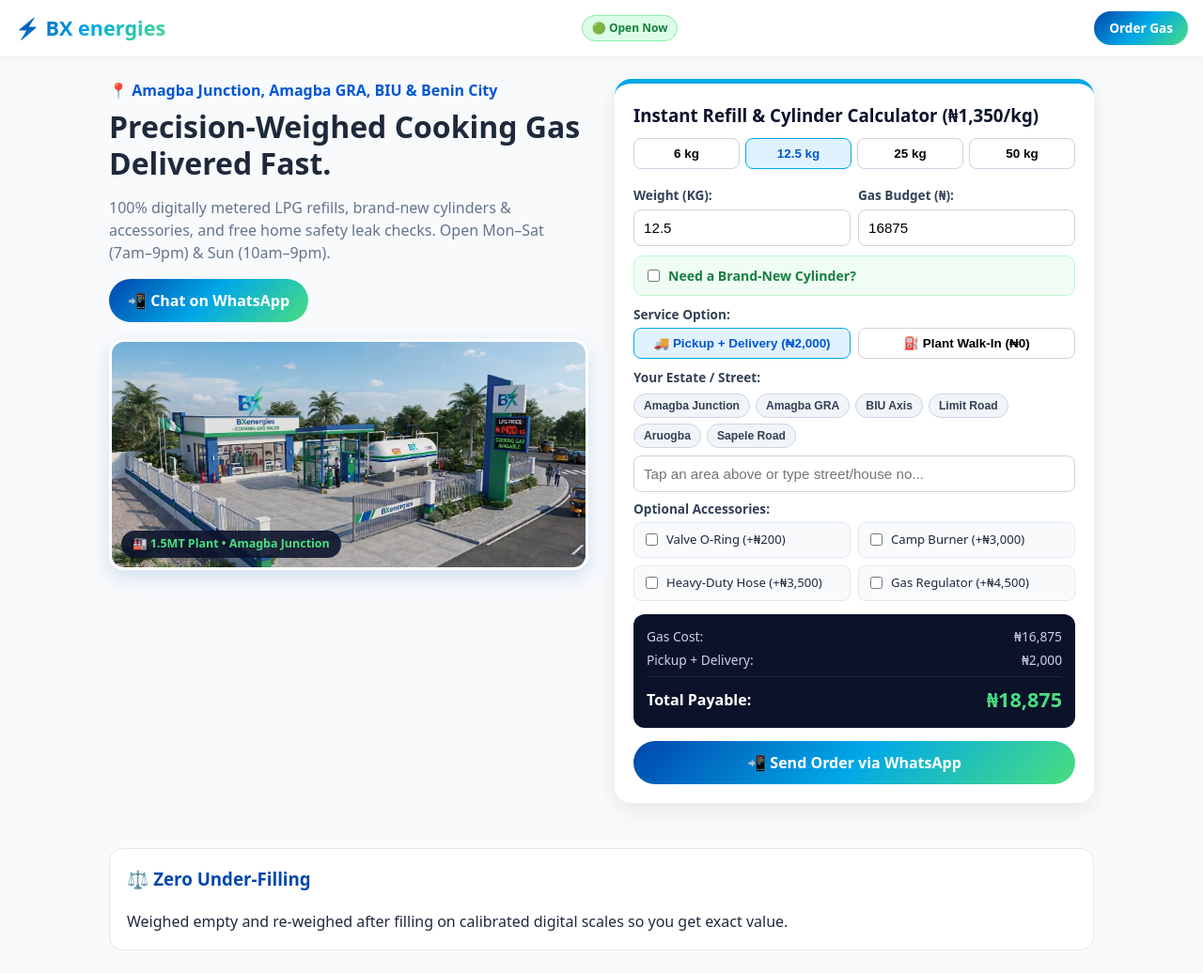
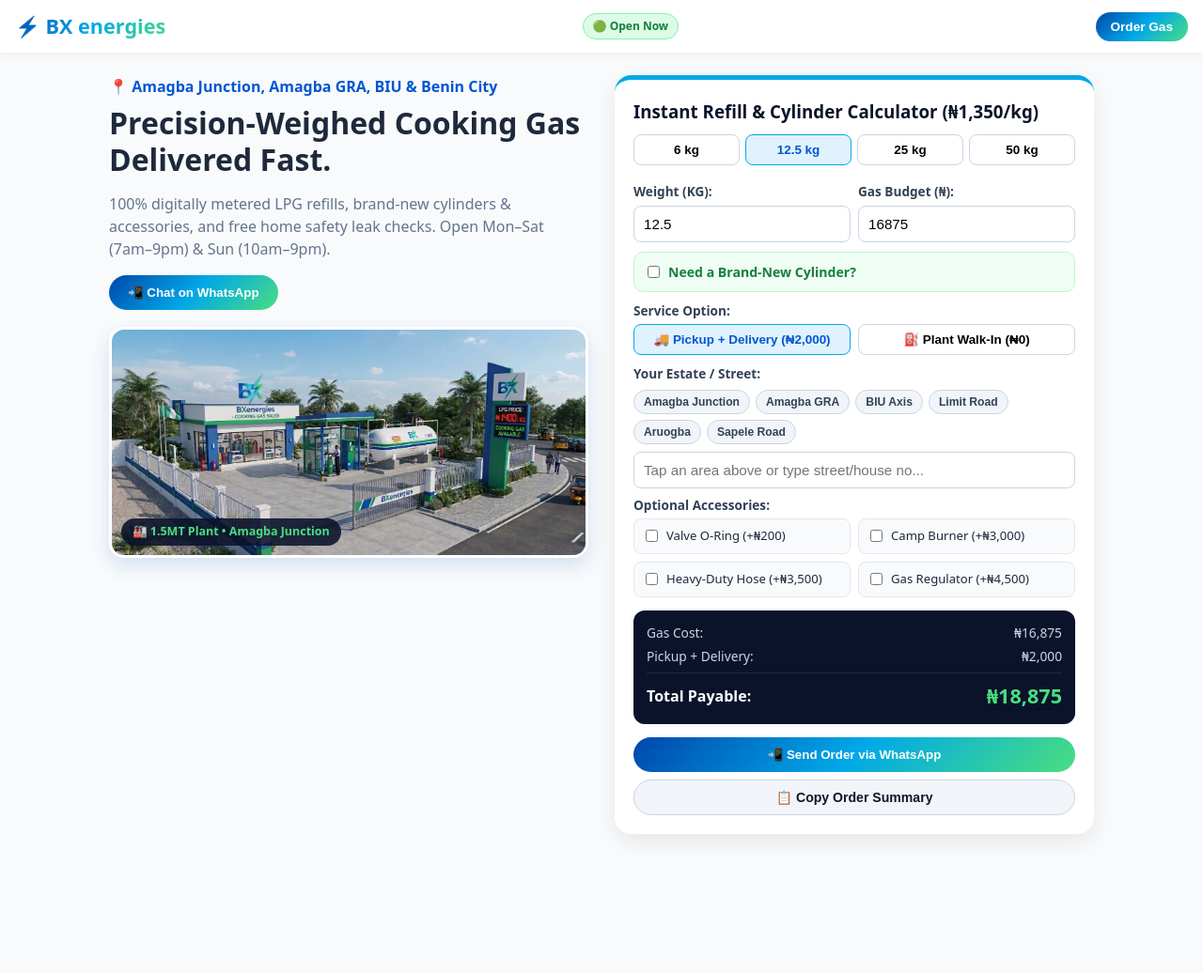
Before and after one commit to Brx01/bx-energies, a plain HTML site: page index.html in a window 1280 px wide. Shown: the whole page at 94% size. After the commit the page ends 960 px from the top, so only its background shows below. Drawn offline with Linux system fonts and the light colour scheme.

Commit message:
Update index.html with new features and styles

```diff
--- a/index.html
+++ b/index.html
@@ -15,6 +15,7 @@ header{background:#fff;padding:12px 16px;box-shadow:0 2px 10px rgba(0,0,0,.06);d
 .status{font-size:.75rem;font-weight:700;padding:4px 10px;border-radius:50px;background:#dcfce7;color:#15803d;border:1px solid #86efac}
 .status.closed{background:#fee2e2;color:#b91c1c;border-color:#fca5a5}
 .btn{background:linear-gradient(135deg,#0047AB,#00A8E8,#4ADE80);color:#fff;padding:11px 20px;border-radius:50px;text-decoration:none;font-weight:700;border:none;cursor:pointer;display:inline-block;text-align:center}
+.btn-sec{background:#f1f5f9;color:#0f172a;border:1px solid #cbd5e1;padding:10px 16px;border-radius:50px;font-weight:700;cursor:pointer;font-size:.88rem;width:100%;margin-top:8px}
 .wrap{max-width:1080px;margin:auto;padding:24px 16px}
 .hero{display:grid;grid-template-columns:1fr 1fr;gap:28px;align-items:start}
 .hero-img{margin-top:18px;border-radius:16px;overflow:hidden;border:3px solid #fff;box-shadow:0 8px 20px rgba(0,71,171,.15);position:relative}
@@ -50,7 +51,7 @@ footer a{color:#00A8E8;text-decoration:none}
 <header>
   <div class="logo">⚡ BX energies</div>
   <span id="live-status" class="status">🟢 Open Now</span>
-  <a href="https://whatsapp.com." target="_blank" rel="noopener noreferrer" class="btn" style="padding:8px 16px;font-size:.85rem">Order Gas</a>
+  <button type="button" onclick="openWA('Hello BX Energies! I would like to order cooking gas.')" class="btn" style="padding:8px 16px;font-size:.85rem">Order Gas</button>
 </header>
 
 <div class="wrap hero">
@@ -58,7 +59,7 @@ footer a{color:#00A8E8;text-decoration:none}
     <p style="color:#0056D2;font-weight:700;margin:0">📍 Amagba Junction, Amagba GRA, BIU & Benin City</p>
     <h1 style="font-size:2rem;margin:8px 0;line-height:1.2">Precision-Weighed Cooking Gas Delivered Fast.</h1>
     <p style="color:#64748b">100% digitally metered LPG refills, brand-new cylinders & accessories, and free home safety leak checks. Open Mon–Sat (7am–9pm) & Sun (10am–9pm).</p>
-    <a href="https://whatsapp.com!" target="_blank" rel="noopener noreferrer" class="btn">📲 Chat on WhatsApp</a>
+    <button type="button" onclick="openWA('Hello BX Energies!')" class="btn">📲 Chat on WhatsApp</button>
     <div class="hero-img">
       <img src="plant-day.jpg" alt="BX Energies Plant" onerror="this.src='https://placehold.co'">
       <span class="badge">🏭 1.5MT Plant • Amagba Junction</span>
@@ -127,9 +128,9 @@ footer a{color:#00A8E8;text-decoration:none}
       <div class="t-main"><span>Total Payable:</span><span id="total">₦18,875</span></div>
     </div>
 
-    <a id="waOrderBtn" href="https://whatsapp.com" target="_blank" rel="noopener noreferrer" onclick="return checkOrder()" class="btn" style="width:100%">📲 Send Order via WhatsApp</a>
+    <button type="button" onclick="sendOrder()" class="btn" style="width:100%">📲 Send Order via WhatsApp</button>
+    <button type="button" onclick="copyOrder()" id="copyBtn" class="btn-sec">📋 Copy Order Summary</button>
   </div>
 </div>
 
 <div class="wrap grid3">
-  <div class="box"><h3 style="margin-top:0;color:#0047AB">⚖️ Zero Under-Filling</h3><p style="margin:0">Weighed empty and re-weighed after filling on calibrated digital scales so you get exact value.</p></div>
```
